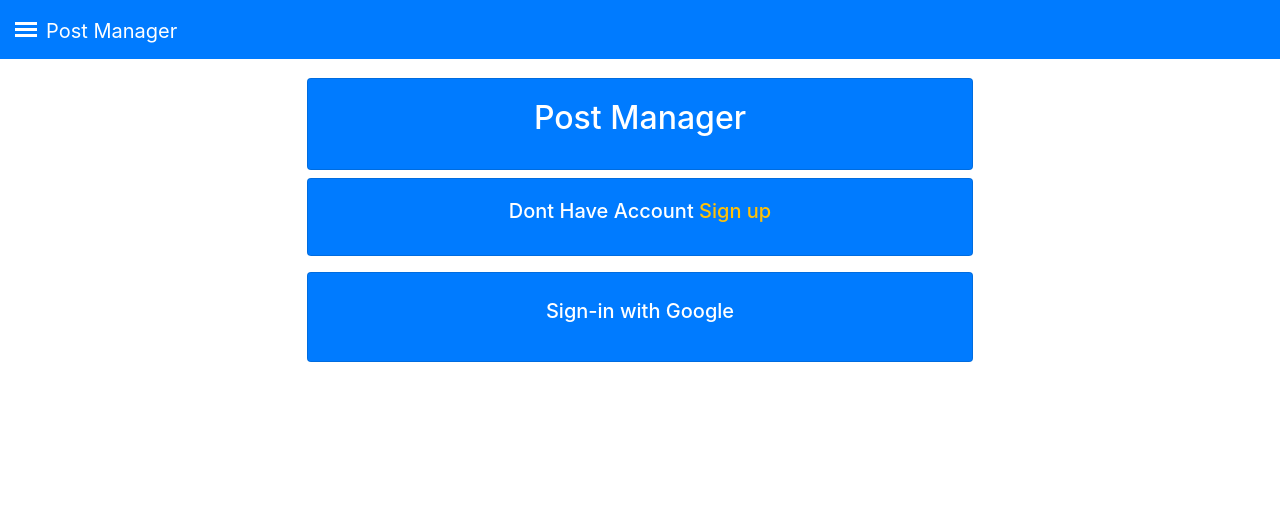
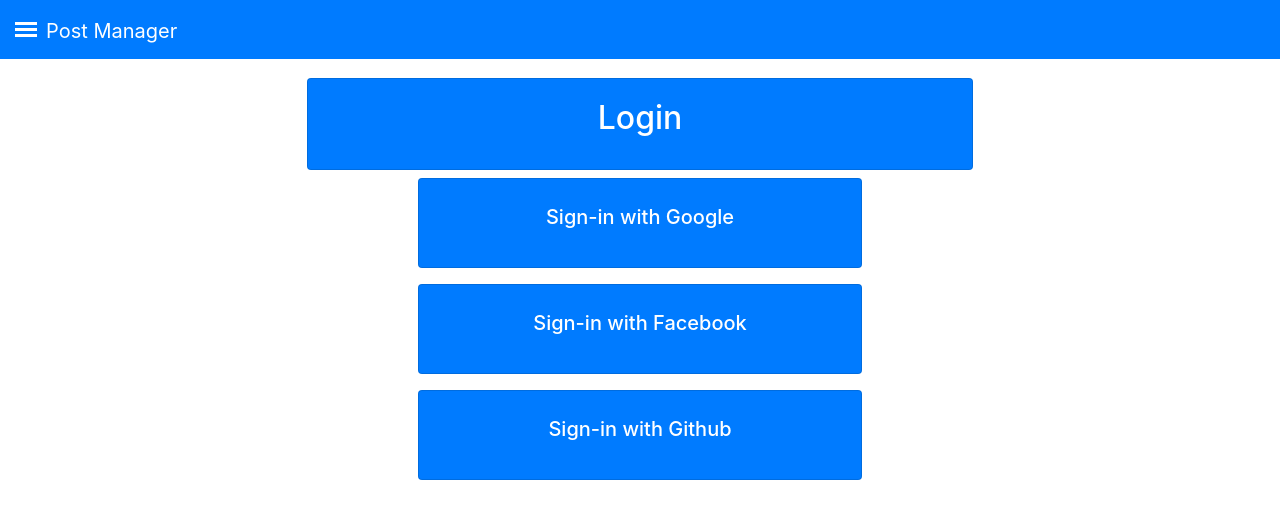
Before and after one commit to OmkarParekh/Post-manager, a React (Create React App) app: page / in a window 1280 px wide. Shown: the top 518 px of the page. Built offline with nearby package versions, Linux system fonts and the light colour scheme.

Commit message:
fdsfsdfsd

```diff
--- a/src/Pages/HomePage/Components/ComentSection.jsx
+++ b/src/Pages/HomePage/Components/ComentSection.jsx
@@ -67,11 +67,12 @@
                     <ul class="list-group">
                          {/* {
                               this.state.data.map((item)=>( */}
-                                   <li class="list-group-item">{item.Name}:{item.Comment}
+                                   <li class="list-group-item">Username:Message
                                    {/* {
                                         item.Name===localStorage.getItem('Username')? */}
                                         <i class="fas fa-times icon-custom" onClick={()=>{
-                                             this.delete(item._id)
+                                             // this.delete(item._id)
+                                             this.delete()
                                         }}></i>
                                         {/* :
                                         <></>
--- a/src/Pages/HomePage/Home.jsx
+++ b/src/Pages/HomePage/Home.jsx
@@ -26,9 +26,12 @@
           return (
                <div>
                <div class='post'>
-
-                         <Post/>
-
+                   {/* {     data.length===0?<>No Post Available</>:
+                        data.reverse().map(data=>(
+                         <Post data={data} />
+                        ))
+                   } */}
+                   <Post/>
                </div>
                </div>
           )
--- a/src/Pages/LoginSignup/Login.jsx
+++ b/src/Pages/LoginSignup/Login.jsx
@@ -105,7 +105,7 @@
                     <div class="card text-white bg-primary mb-2  login" >
 
                     <div class="card-body" id='loginspace'>
-                    <h2 class="card-title text-center" id='lheader'>Post Manager</h2>
+                    <h2 class="card-title text-center" id='lheader'>Login</h2>
                     {/* <div class="form-group">
 
                     <input type="email" class="form-control" id="exampleFormControlInput1" placeholder="Username" onChange={this.us}/>
@@ -117,15 +117,31 @@
                     <button type="button" class="btn btn-primary login-btn "  onClick={this.login}>Login</button> */}
                     </div>
                     </div>
-                    <div class="card text-white bg-primary mb-3 login-2card "  >
+                    {/* <div class="card text-white bg-primary mb-3 login-2card "  >
                     <div class="card-body">
                     <h5 class="card-title text-center">Dont Have Account <a href='/signup' class='text-warning'>Sign up</a></h5>
 
                     </div>
-                    </div>
-                    <div class="card btn text-white bg-primary mb-3 login-2card " onClick={this.oauth} >
+                    </div> */}
+                    <div class="card btn text-white bg-primary mb-3 login-2card  " onClick={this.oauth} >
                     <div class="card-body">
                     <h5 class="card-title text-center">Sign-in with Google </h5>
+
+                    </div>
+                    </div>
+                    <div class="card btn text-white bg-primary mb-3 login-2card " onClick={()=>{
+                         alert('facebook')
+                    }} >
+                    <div class="card-body">
+                    <h5 class="card-title text-center">Sign-in with Facebook </h5>
+
+                    </div>
+                    </div>
+                    <div class="card btn text-white bg-primary mb-3 login-2card " onClick={()=>{
+                         alert('Github')
+                    }} >
+                    <div class="card-body">
+                    <h5 class="card-title text-center">Sign-in with Github</h5>
 
                     </div>
                     </div>
--- a/src/Pages/LoginSignup/LoginSignup.css
+++ b/src/Pages/LoginSignup/LoginSignup.css
@@ -8,7 +8,7 @@
 }
 .login-2card{
      position: inherit;
-     width: 60%;
+     width: 40%;
      margin-left: auto;
      margin-right: auto;
 }
```
